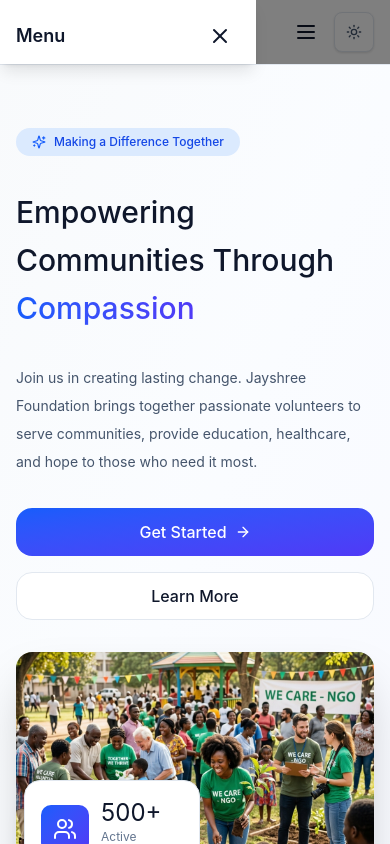
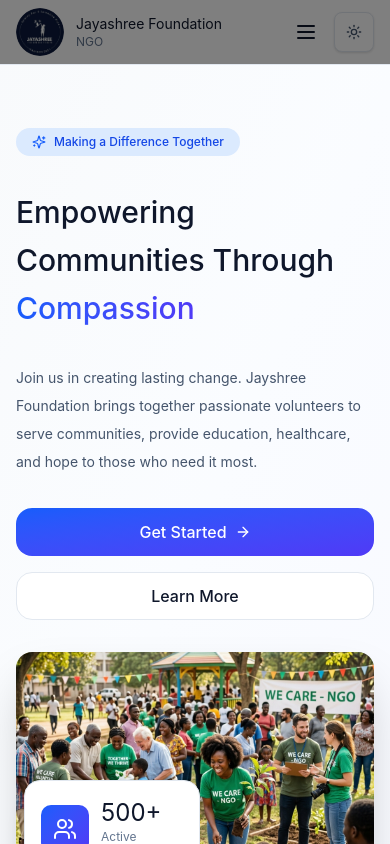
Before and after one commit to gauravv-jainn/jayashree, a React (Vite) app: page / in a window 390 px wide. Both pictures are taken after a click on the button 306 px from the left and 32 px from the top of the page. Shown: the top 844 px of the page. Built offline with nearby package versions, Linux system fonts and the light colour scheme.

Commit message:
Fix mobile menu positioning - slide from left side, appear below header

```diff
--- a/src/app/components/MobileMenu.tsx
+++ b/src/app/components/MobileMenu.tsx
@@ -39,9 +39,10 @@
 
       {/* Slide-in Menu */}
       <div
-        className={`fixed left-0 top-0 bottom-0 z-[9999] w-64 md:w-72 transition-transform duration-300 ease-in-out transform ${
+        className={`fixed inset-y-0 left-0 z-[9999] w-72 transition-all duration-300 ease-in-out overflow-y-auto ${
           isOpen ? 'translate-x-0' : '-translate-x-full'
-        } ${isDark ? 'bg-slate-800' : 'bg-white'} shadow-lg overflow-y-auto`}
+        } ${isDark ? 'bg-slate-800' : 'bg-white'} shadow-2xl`}
+        style={{ top: '64px' }}
       >
         {/* Close Button */}
         <div className="p-4 flex justify-between items-center border-b">
@@ -59,7 +60,7 @@
         </div>
 
         {/* Navigation Items */}
-        <nav className="px-4 space-y-1">
+        <nav className="px-2 py-4 space-y-1">
           {navItems.map((item) => (
             <button
               key={item.path}
@@ -76,7 +77,7 @@
         </nav>
 
         {/* Donate Button */}
-        <div className="p-4 mt-4 border-t">
+        <div className="p-2 mt-4 border-t">
           <button
             onClick={() => handleNavigate('/donate')}
             className="w-full px-4 py-3 rounded-lg font-semibold text-base text-white bg-gradient-to-r from-blue-600 to-blue-700 hover:from-blue-700 hover:to-blue-800 transition-all duration-200 active:scale-95"
```
